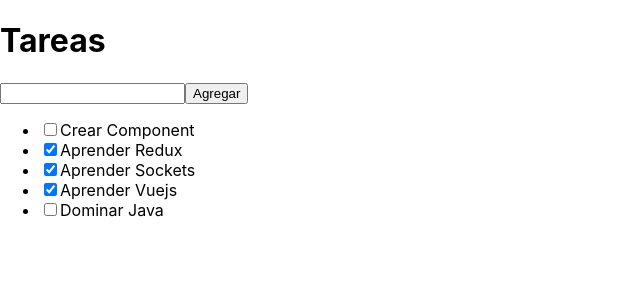
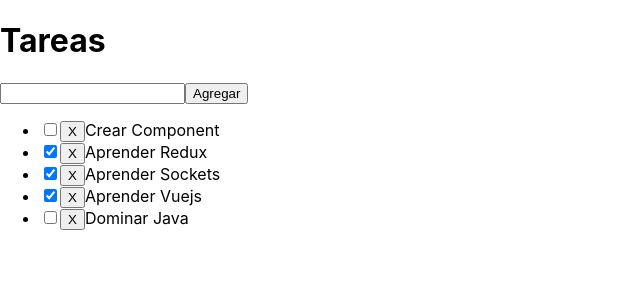
Before and after one commit to QuispeRosasGabriel/Redux-React-, a React (Create React App) app: page / in a window 1280 px wide. Shown: the top 300 px of the page, without its empty margins (0-640 px from the left). Built offline with nearby package versions, Linux system fonts and the light colour scheme.

Commit message:
delete todo

```diff
--- a/src/components/tareas/todo.js
+++ b/src/components/tareas/todo.js
@@ -1,11 +1,11 @@
 import React from "react";
 import { connect } from "react-redux";
 import {} from "../../redux/store";
-import { addTodo } from "../../redux/actions/todo";
+import { addTodo, updateTodo, deleteTodo } from "../../redux/actions/todo";
 import { getId } from "../utils/utils";
 // import { updateName } from "../redux/actions/user";
 
-const Todo = ({ todo, addTodo }) => {
+const Todo = ({ todo, addTodo, updateTodo, deleteTodo }) => {
   const handleSubmit = (e) => {
     e.preventDefault();
     const text = e.target[0].value;
@@ -27,8 +27,26 @@ const Todo = ({ todo, addTodo }) => {
       </form>
       <ul>
         {todo.todos.map((todo) => (
-          <li key={todo.id}>
-            <input type="checkbox" defaultChecked={todo.completado} />
+          <li
+            key={todo.id}
+            onClick={() => {
+              updateTodo(todo);
+            }}
+          >
+            <input
+              type="checkbox"
+              checked={todo.completado}
+              onChange={() => {
+                updateTodo(todo);
+              }}
+            />
+            <button
+              onClick={() => {
+                deleteTodo(todo);
+              }}
+            >
+              X
+            </button>
             {todo.text}
           </li>
         ))}
@@ -46,6 +64,8 @@ const mapStateToProps = (state) => {
 const mapDispatchToProps = (dispatch) => {
   return {
     addTodo: (todo) => dispatch(addTodo(todo)),
+    updateTodo: (todo) => dispatch(updateTodo(todo)),
+    deleteTodo: (todo) => dispatch(deleteTodo(todo)),
   };
 };
 
--- a/src/components/utils/utils.js
+++ b/src/components/utils/utils.js
@@ -1,3 +1,3 @@
 export const getId = () => {
-  return Math.random.toString().substr(2);
+  return Math.random().toString().substr(2);
 };
--- a/src/redux/actions/todo.js
+++ b/src/redux/actions/todo.js
@@ -8,3 +8,13 @@ export const addTodo = (todo) => ({
 });
 
 // export const removeTodo = (todo) =>()
+
+export const updateTodo = (todo) => ({
+  type: UPDATE_TODO,
+  payload: todo,
+});
+
+export const deleteTodo = (todo) => ({
+  type: REMOVE_TODO,
+  payload: todo,
+});
--- a/src/redux/reducers/todo.js
+++ b/src/redux/reducers/todo.js
@@ -25,7 +25,7 @@ const todo = (state = initialState, action) => {
           if (action.payload.id === todo.id) {
             return {
               ...todo,
-              checked: !todo.checked,
+              completado: !todo.completado,
             };
           }
           return todo;
@@ -34,7 +34,9 @@ const todo = (state = initialState, action) => {
     case REMOVE_TODO:
       return {
         ...state,
-        todos: [...state.todos, action.payload],
+        todos: state.todos.filter((todo) => {
+          return todo.id !== action.payload.id;
+        }),
       };
     default:
       return state;
```
